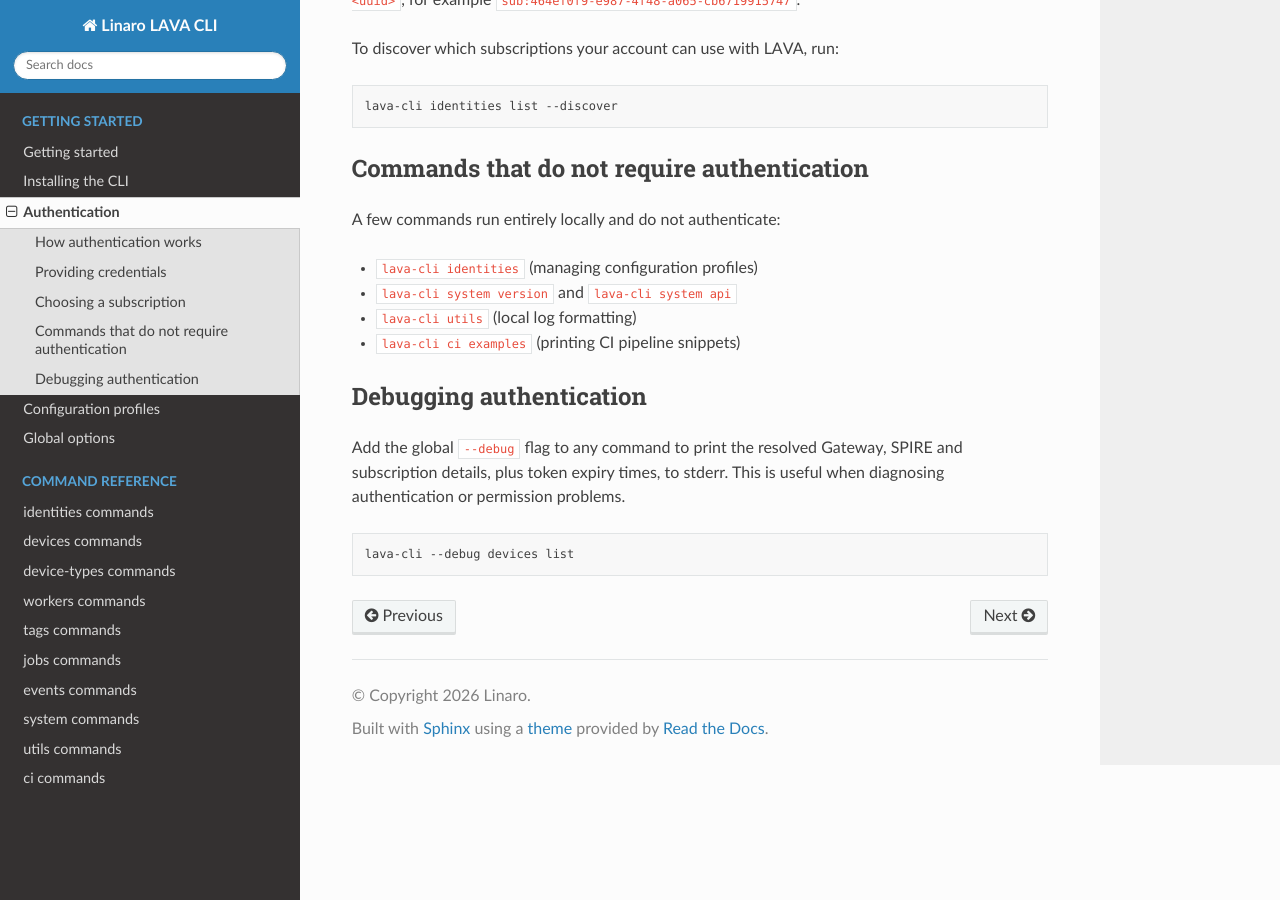
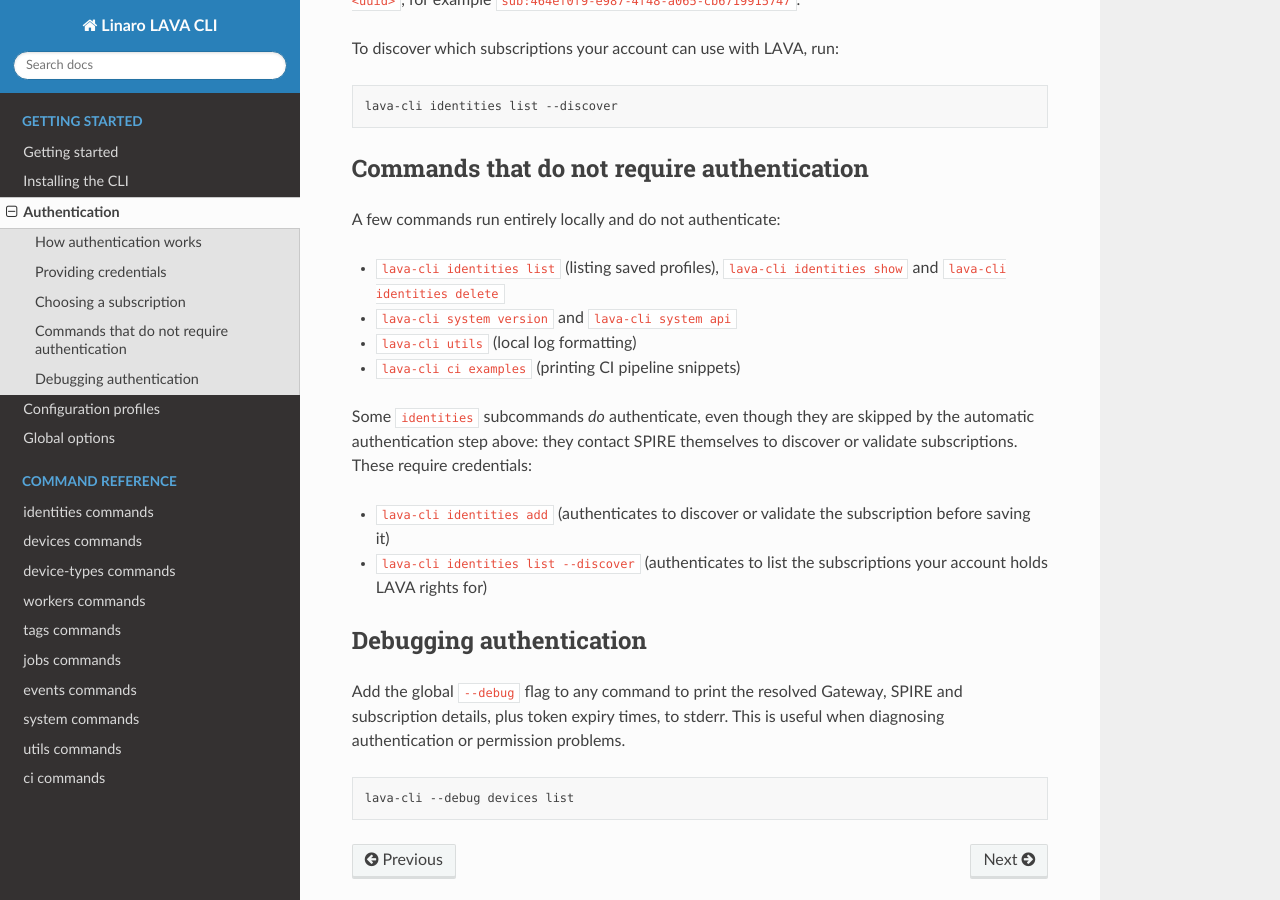
Before and after one commit to linaro-its/documentation-lava-cli, a Sphinx documentation site: the page built from docs/source/getting-started/authentication.rst, in a window 1280 px wide and 900 px high, scrolled down 1459 px. Built offline with Sphinx 7.4.7 and the Read the Docs theme 3.1.0, drawn with Linux system fonts in a browser that asks for light colours.

Commit message:
Clarify commands needing authentifcation

```diff
--- a/docs/source/getting-started/authentication.rst
+++ b/docs/source/getting-started/authentication.rst
@@ -88,10 +88,20 @@ Commands that do not require authentication
 
 A few commands run entirely locally and do not authenticate:
 
-* ``lava-cli identities`` (managing configuration profiles)
+* ``lava-cli identities list`` (listing saved profiles), ``lava-cli identities
+  show`` and ``lava-cli identities delete``
 * ``lava-cli system version`` and ``lava-cli system api``
 * ``lava-cli utils`` (local log formatting)
 * ``lava-cli ci examples`` (printing CI pipeline snippets)
+
+Some ``identities`` subcommands *do* authenticate, even though they are skipped
+by the automatic authentication step above: they contact SPIRE themselves to
+discover or validate subscriptions. These require credentials:
+
+* ``lava-cli identities add`` (authenticates to discover or validate the
+  subscription before saving it)
+* ``lava-cli identities list --discover`` (authenticates to list the
+  subscriptions your account holds LAVA rights for)
 
 Debugging authentication
 ------------------------
```
